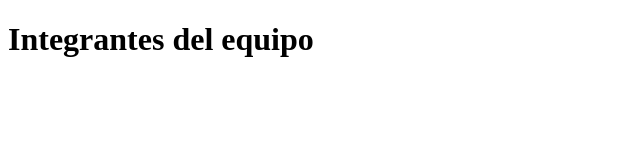
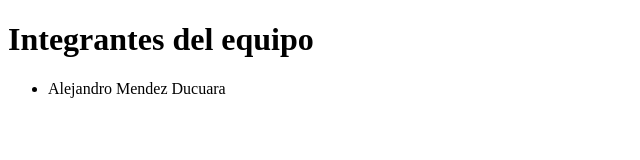
Before and after one commit to maed2006m/proyecto_grupo, a plain HTML site: page index.html in a window 1280 px wide. Shown: the whole page, without its empty margins (0-640 px from the left). Drawn offline with Linux system fonts and the light colour scheme.

Commit message:
Agrega a Alejandro a la lista de integrantes

```diff
--- a/index.html
+++ b/index.html
@@ -7,6 +7,7 @@
 <body>
 <h1>Integrantes del equipo</h1>
 <ul>
+    <li>Alejandro Mendez Ducuara</li>
 </ul>
 </body>
 </html>
```
